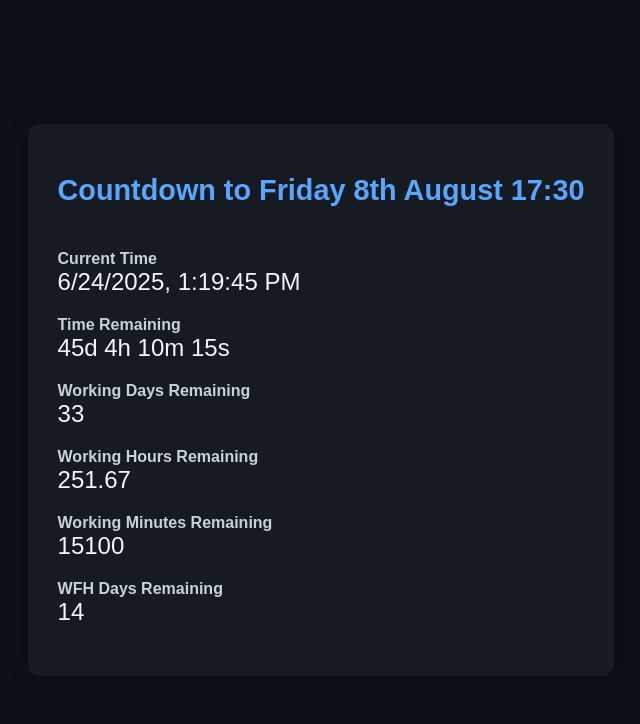
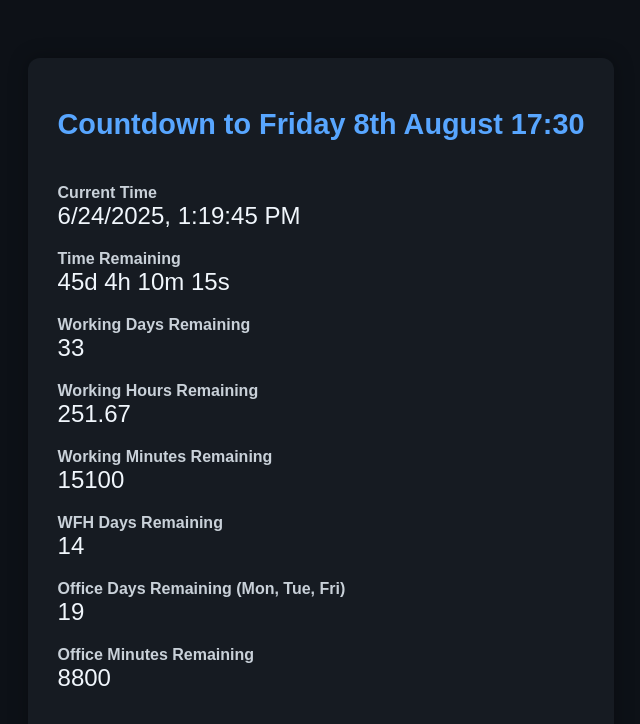
Before and after one commit to mja1337/bpcountdown, a plain HTML site: page index.html in a window 1280 px wide. Shown: the whole page, without its empty margins (319-959 px from the left). Drawn offline with Linux system fonts and the light colour scheme.

Commit message:
Update index.html

```diff
--- a/index.html
+++ b/index.html
@@ -73,6 +73,16 @@
       <div class="label">WFH Days Remaining</div>
       <div class="value" id="wfh"></div>
     </div>
+
+    <div class="section">
+      <div class="label">Office Days Remaining (Mon, Tue, Fri)</div>
+      <div class="value" id="office-days"></div>
+    </div>
+
+    <div class="section">
+      <div class="label">Office Minutes Remaining</div>
+      <div class="value" id="office-minutes"></div>
+    </div>
   </div>
 
   <script>
@@ -91,6 +101,11 @@
       return day === 3 || day === 4;
     }
 
+    function isOfficeDay(date) {
+      const day = date.getDay();
+      return day === 1 || day === 2 || day === 5;
+    }
+
     function calculateStats() {
       const now = new Date();
       if (now >= endDate) return;
@@ -106,6 +121,7 @@
 
       let workingDays = 0;
       let wfhDays = 0;
+      let officeDays = 0;
       let temp = new Date(now);
       temp.setHours(0, 0, 0, 0);
 
@@ -113,27 +129,39 @@
         if (isWorkingDay(temp)) {
           workingDays++;
           if (isWFHDay(temp)) wfhDays++;
+          if (isOfficeDay(temp)) officeDays++;
         }
         temp.setDate(temp.getDate() + 1);
       }
 
       let remainingHours = 0;
+      let remainingOfficeHours = 0;
+
       if (isWorkingDay(now) && now < endDate) {
         const hour = now.getHours() + now.getMinutes() / 60 + now.getSeconds() / 3600;
         if (hour < workEndHour) {
           const start = Math.max(hour, workStartHour);
-          remainingHours += Math.max(0, workEndHour - start);
+          const remToday = Math.max(0, workEndHour - start);
+          remainingHours += remToday;
+          if (isOfficeDay(now)) remainingOfficeHours += remToday;
         }
         workingDays--;
+        if (isWFHDay(now)) wfhDays--;
+        if (isOfficeDay(now)) officeDays--;
       }
 
       const totalHours = workingDays * dailyHours + remainingHours;
       const totalMinutes = Math.floor(totalHours * 60);
 
+      const totalOfficeHours = officeDays * dailyHours + remainingOfficeHours;
+      const totalOfficeMinutes = Math.floor(totalOfficeHours * 60);
+
       document.getElementById("days").textContent = `${workingDays}`;
       document.getElementById("hours").textContent = `${totalHours.toFixed(2)}`;
       document.getElementById("minutes").textContent = `${totalMinutes}`;
       document.getElementById("wfh").textContent = `${wfhDays}`;
+      document.getElementById("office-days").textContent = `${officeDays}`;
+      document.getElementById("office-minutes").textContent = `${totalOfficeMinutes}`;
     }
 
     calculateStats();
```
